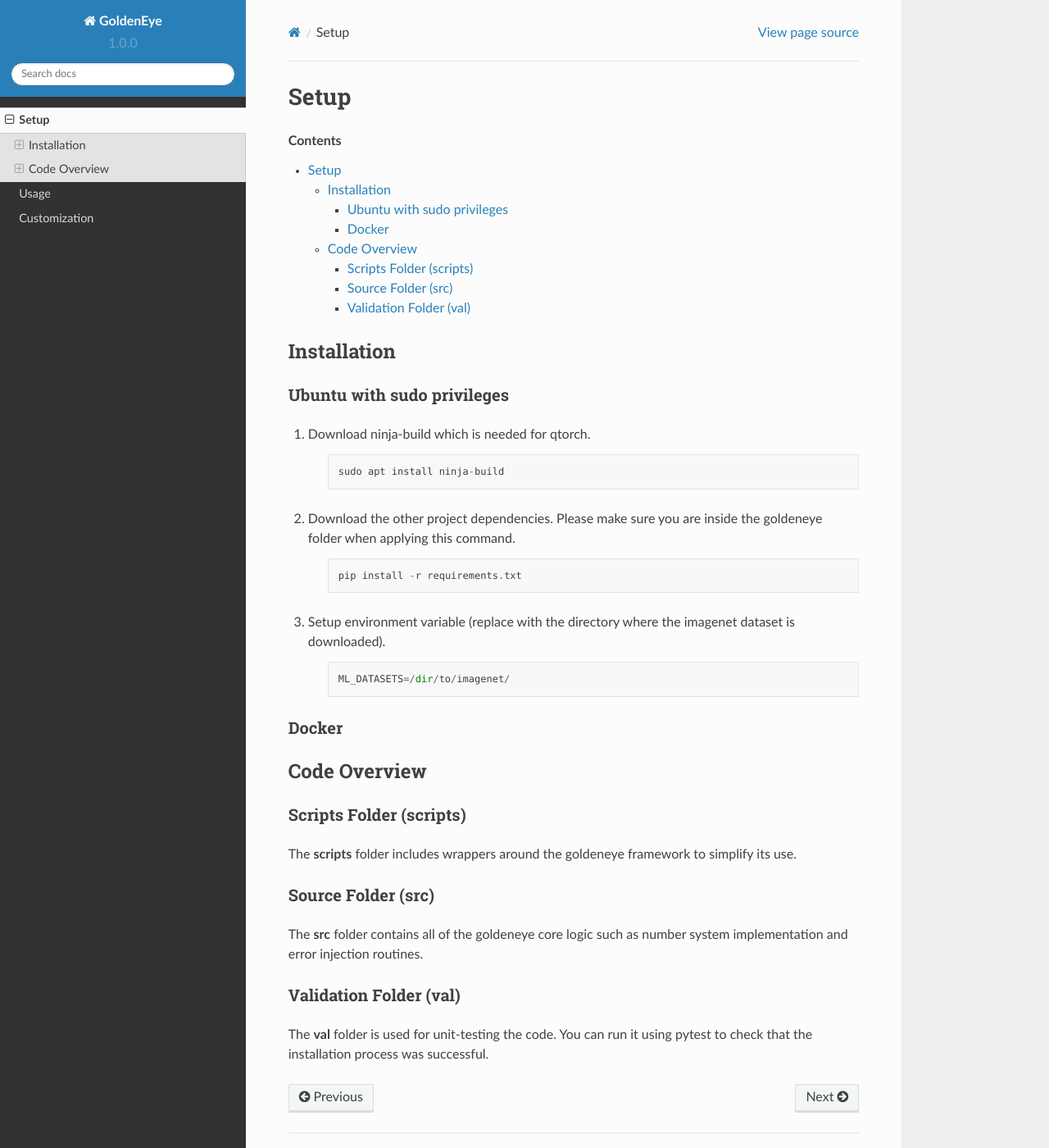
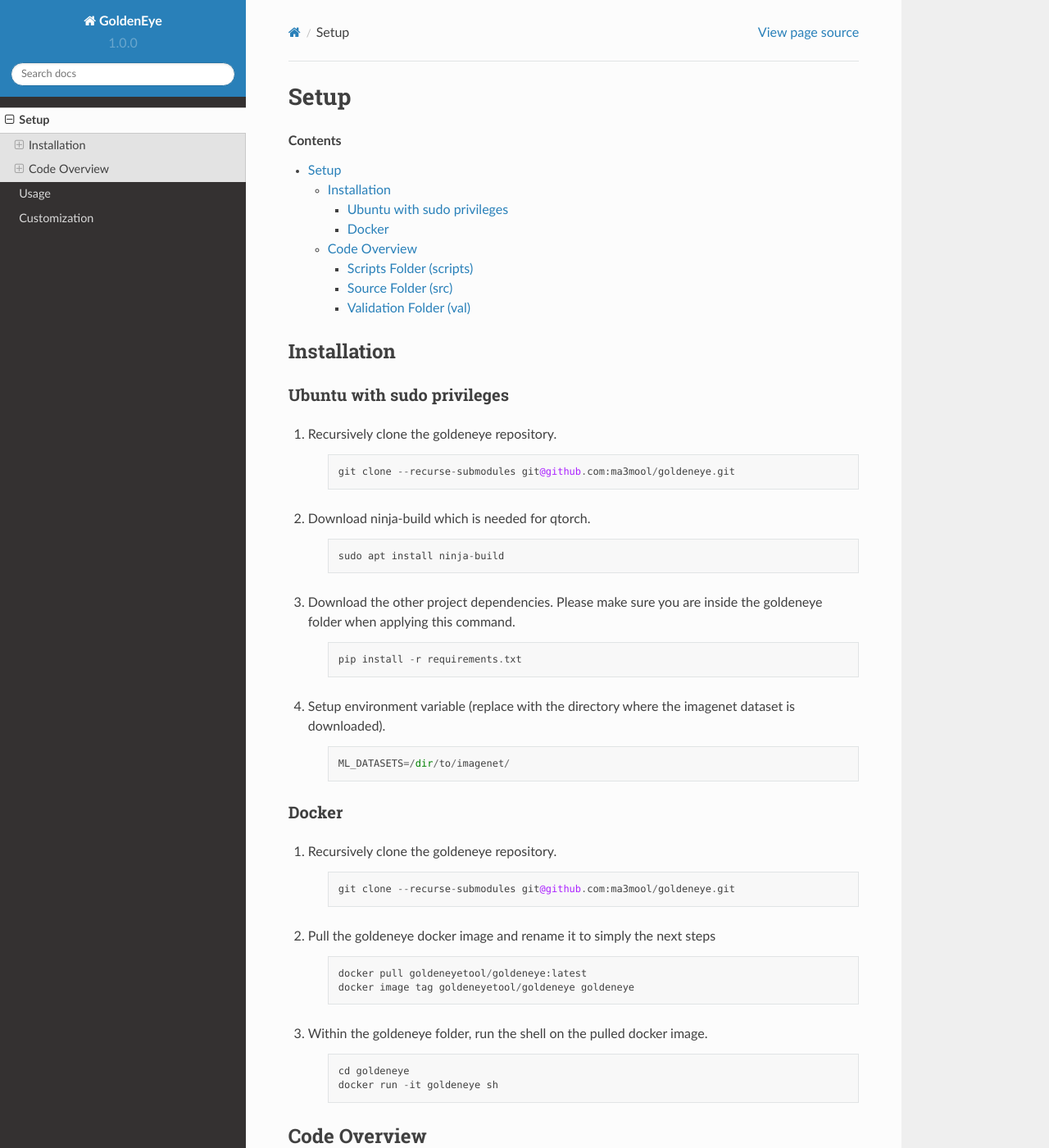
Before and after one commit to TarekAloui/GoldenEyeDocs, a Sphinx documentation site: the page built from docs/source/setup.rst, in a window 1280 px wide and 1400 px high. Shown: the whole window at 82% size. Built offline with Sphinx 7.4.7 and the Read the Docs theme 2.0.0, drawn with Linux system fonts in a browser that asks for light colours; pages that are not in the unit, such as notebooks, are missing from menus.

```diff
--- a/docs/source/setup.rst
+++ b/docs/source/setup.rst
@@ -8,19 +8,25 @@ Installation
 ############
 Ubuntu with sudo privileges
 ***************************
-1. Download ninja-build which is needed for qtorch.
+1. Recursively clone the goldeneye repository.
+
+    ::
+
+        git clone --recurse-submodules git@github.com:ma3mool/goldeneye.git
+
+2. Download ninja-build which is needed for qtorch.
 
     ::
 
         sudo apt install ninja-build
 
-2. Download the other project dependencies. Please make sure you are inside the goldeneye folder when applying this command.
+3. Download the other project dependencies. Please make sure you are inside the goldeneye folder when applying this command.
 
     ::
 
         pip install -r requirements.txt
 
-3. Setup environment variable (replace with the directory where the imagenet dataset is downloaded).
+4. Setup environment variable (replace with the directory where the imagenet dataset is downloaded).
 
     ::
 
@@ -28,6 +34,27 @@ Ubuntu with sudo privileges
 
 Docker
 ******
+
+1. Recursively clone the goldeneye repository.
+
+    ::
+
+        git clone --recurse-submodules git@github.com:ma3mool/goldeneye.git
+
+2. Pull the goldeneye docker image and rename it to simply the next steps
+
+    ::
+
+        docker pull goldeneyetool/goldeneye:latest
+        docker image tag goldeneyetool/goldeneye goldeneye
+
+3. Within the goldeneye folder, run the shell on the pulled docker image.
+
+    ::
+
+        cd goldeneye
+        docker run -it goldeneye sh
+
 
 Code Overview
 #############
```
Also changed, not shown: docs/source/customization.rst (+12 -0 lines).
